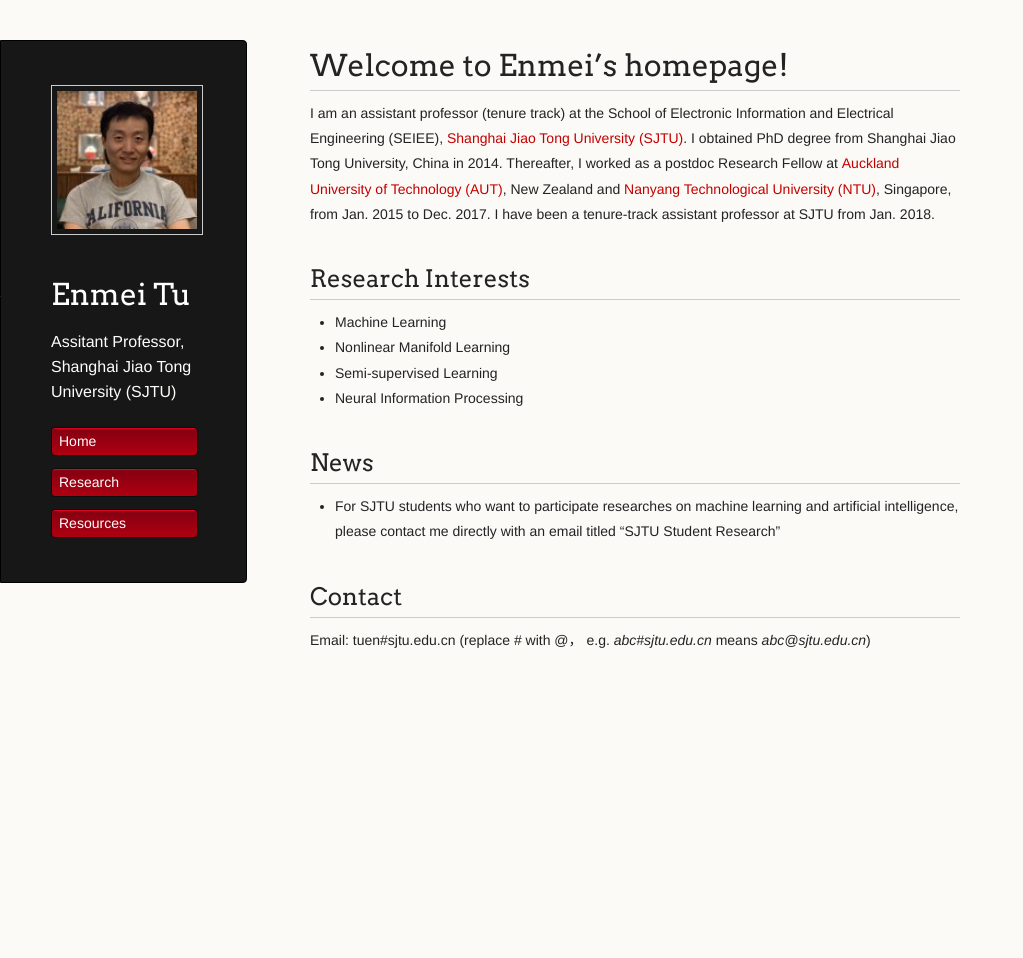
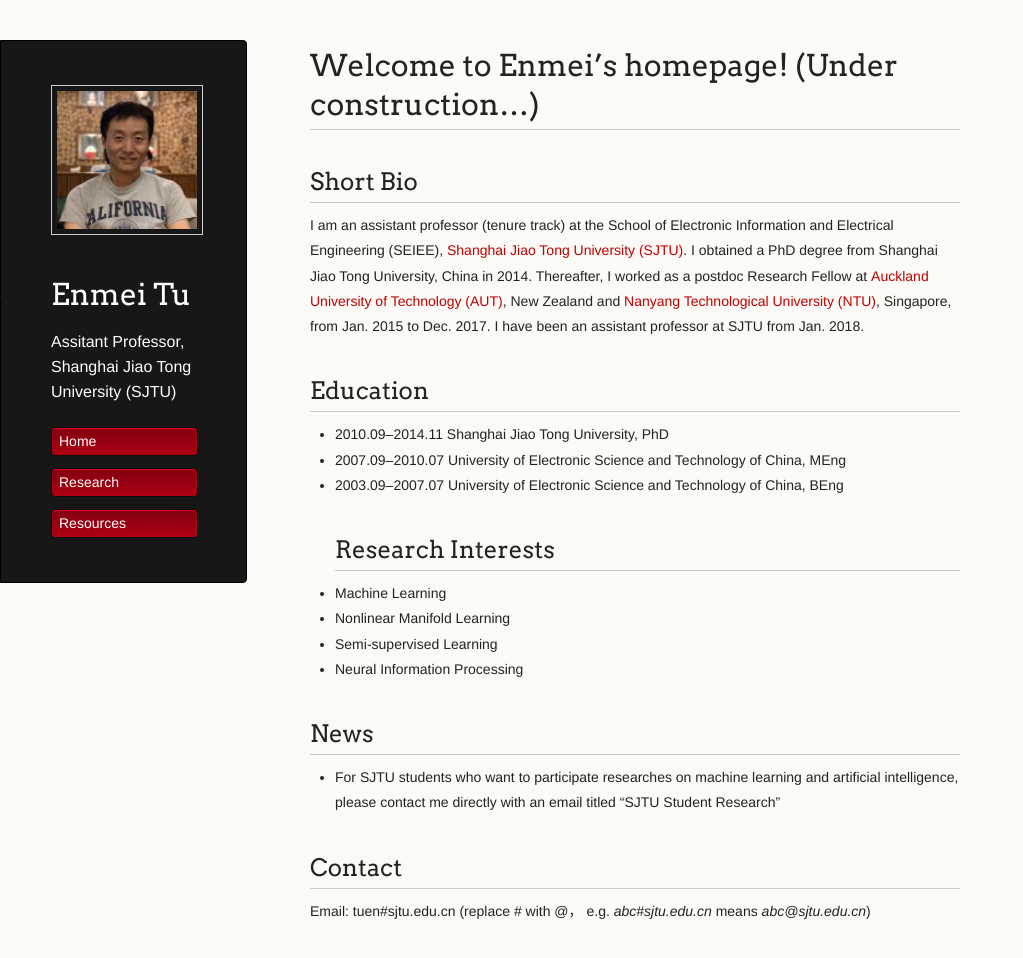
Before and after one commit to hellotem/enmeitu.github.io, a Jekyll site: the page built from index.md, in a window 1280 px wide and 996 px high. Shown: the top 958 px of the window, without its empty margins (0-1023 px from the left). Built offline with Jekyll 4.4.1, drawn with Linux system fonts in a browser that asks for light colours.

Commit message:
Update index.md

```diff
--- a/index.md
+++ b/index.md
@@ -9,11 +9,15 @@
 There should be whitespace between paragraphs.
 
 There should be whitespace between paragraphs. We recommend including a README, or a file with information about your project. -->
-# Welcome to Enmei's homepage!
-I am an assistant professor (tenure track) at the School of Electronic Information and Electrical Engineering (SEIEE), [Shanghai Jiao Tong University (SJTU)](http://en.sjtu.edu.cn/). I obtained PhD degree from Shanghai Jiao Tong University, China in 2014.
-	Thereafter, I worked as a postdoc Research Fellow at [Auckland University of Technology (AUT)](https://www.aut.ac.nz/), New Zealand and [Nanyang Technological University (NTU)](https://www.ntu.edu.sg), Singapore, from Jan. 2015 to Dec. 2017. I have been a tenure-track assistant professor at SJTU from Jan. 2018.
+# Welcome to Enmei's homepage! (Under construction...)
+## Short Bio
+I am an assistant professor (tenure track) at the School of Electronic Information and Electrical Engineering (SEIEE), [Shanghai Jiao Tong University (SJTU)](http://en.sjtu.edu.cn/). I obtained a PhD degree from Shanghai Jiao Tong University, China in 2014.
+	Thereafter, I worked as a postdoc Research Fellow at [Auckland University of Technology (AUT)](https://www.aut.ac.nz/), New Zealand and [Nanyang Technological University (NTU)](https://www.ntu.edu.sg), Singapore, from Jan. 2015 to Dec. 2017. I have been an assistant professor at SJTU from Jan. 2018.
 
-
+## Education
+* 2010.09--2014.11 Shanghai Jiao Tong University, PhD
+* 2007.09--2010.07 University of Electronic Science and Technology of China, MEng
+* 2003.09--2007.07 University of Electronic Science and Technology of China, BEng
 ## Research Interests
 * Machine Learning
 * Nonlinear Manifold Learning
```
